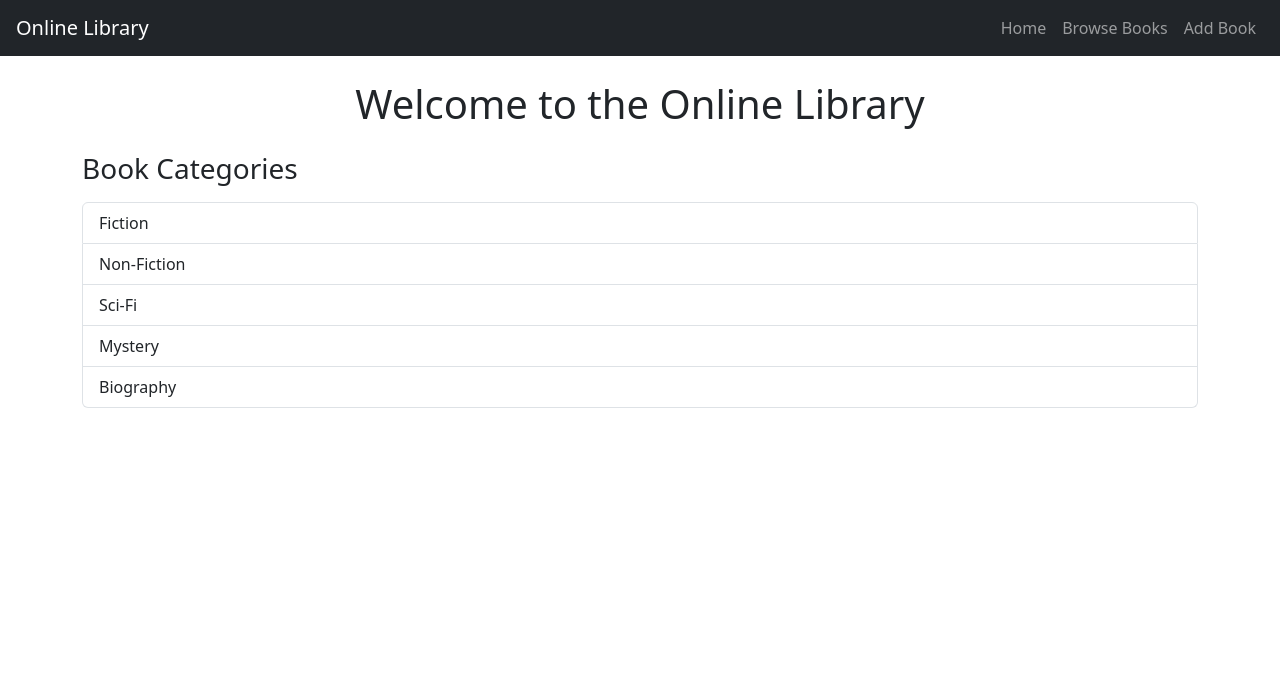
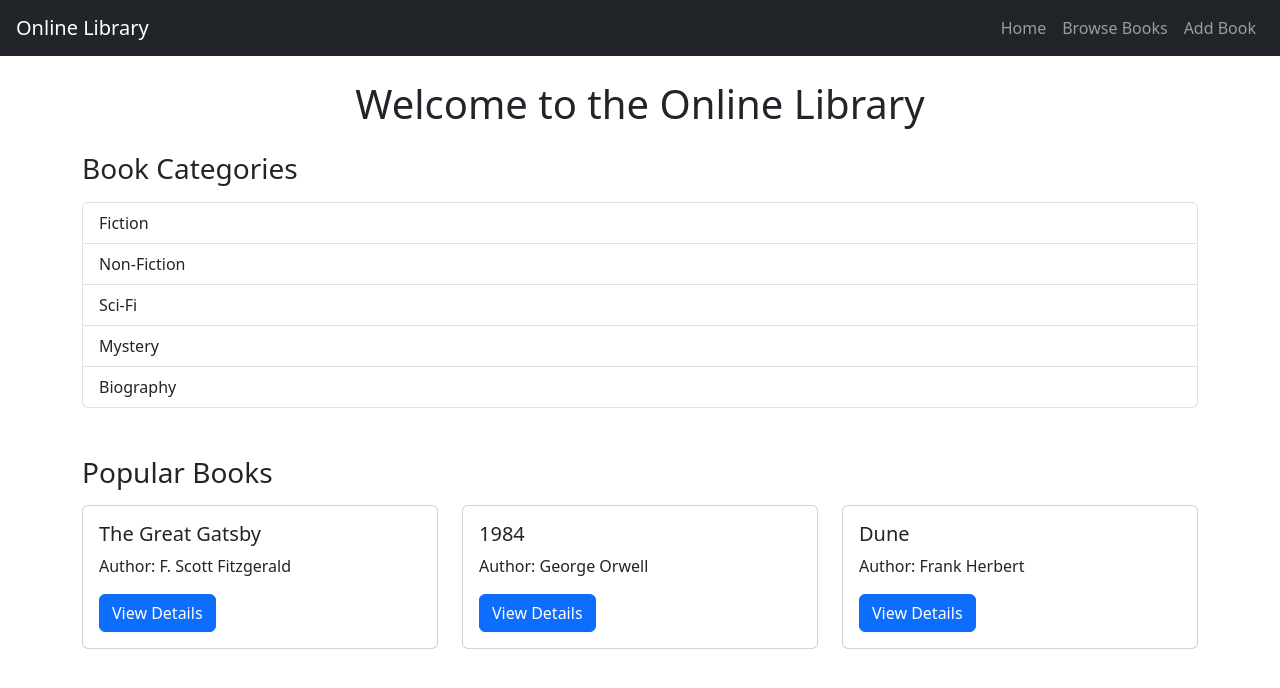
Before and after one commit to TriptiThakur2003/onlineLibrary, a React (Vite) app: page / in a window 1280 px wide. Shown: the top 688 px of the page. Built offline with nearby package versions, Linux system fonts and the light colour scheme.

Commit message:
Added popular books section with reusable BookCard component

```diff
--- /dev/null
+++ b/src/components/BookCard.jsx
@@ -0,0 +1,19 @@
+// src/components/BookCard.jsx
+import { Link } from 'react-router-dom'
+
+function BookCard({ book }) {
+  return (
+    <div className="card h-100">
+      <div className="card-body">
+        <h5 className="card-title">{book.title}</h5>
+        <p className="card-text">Author: {book.author}</p>
+
+        <Link to={`/book/${book.id}`} className="btn btn-primary">
+          View Details
+        </Link>
+      </div>
+    </div>
+  )
+}
+
+export default BookCard
--- a/src/pages/Home.jsx
+++ b/src/pages/Home.jsx
@@ -1,6 +1,7 @@
 // src/pages/Home.jsx
 import Navbar from '../components/Navbar'
 import { Link } from 'react-router-dom'
+import BookCard from '../components/BookCard'
 
 function Home() {
   const categories = [
@@ -11,6 +12,24 @@ function Home() {
     'Biography',
   ]
 
+  const popularBooks = [
+    {
+      id: 1,
+      title: 'The Great Gatsby',
+      author: 'F. Scott Fitzgerald',
+    },
+    {
+      id: 2,
+      title: '1984',
+      author: 'George Orwell',
+    },
+    {
+      id: 3,
+      title: 'Dune',
+      author: 'Frank Herbert',
+    },
+  ]
+
   return (
     <>
       <Navbar />
@@ -19,8 +38,7 @@ function Home() {
         <h1 className="text-center mb-4">Welcome to the Online Library</h1>
 
         <h3 className="mb-3">Book Categories</h3>
-
-        <div className="list-group">
+        <div className="list-group mb-5">
           {categories.map((category) => (
             <Link
               key={category}
@@ -31,6 +49,15 @@ function Home() {
             </Link>
           ))}
         </div>
+
+        <h3 className="mb-3">Popular Books</h3>
+        <div className="row">
+          {popularBooks.map((book) => (
+            <div className="col-md-4 mb-4" key={book.id}>
+              <BookCard book={book} />
+            </div>
+          ))}
+        </div>
       </div>
     </>
   )
```
